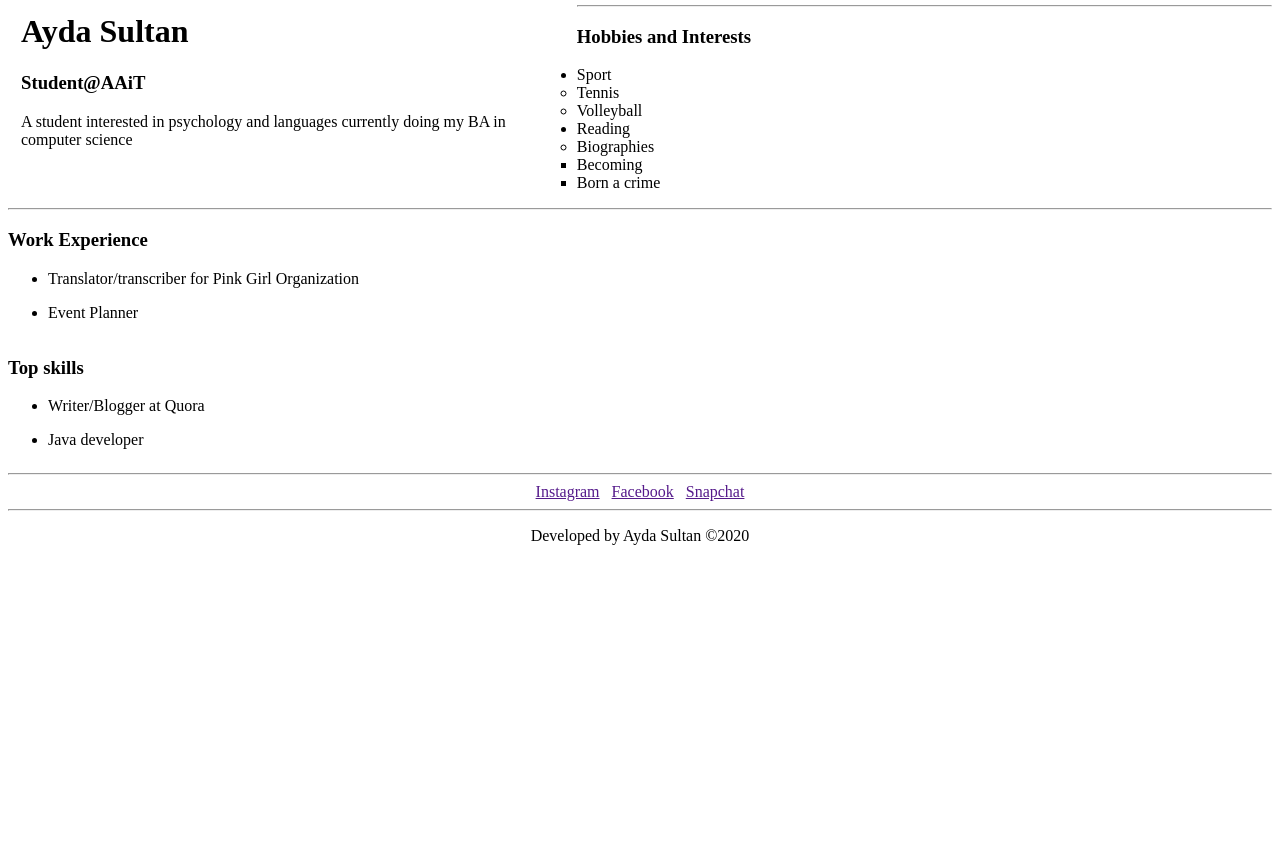
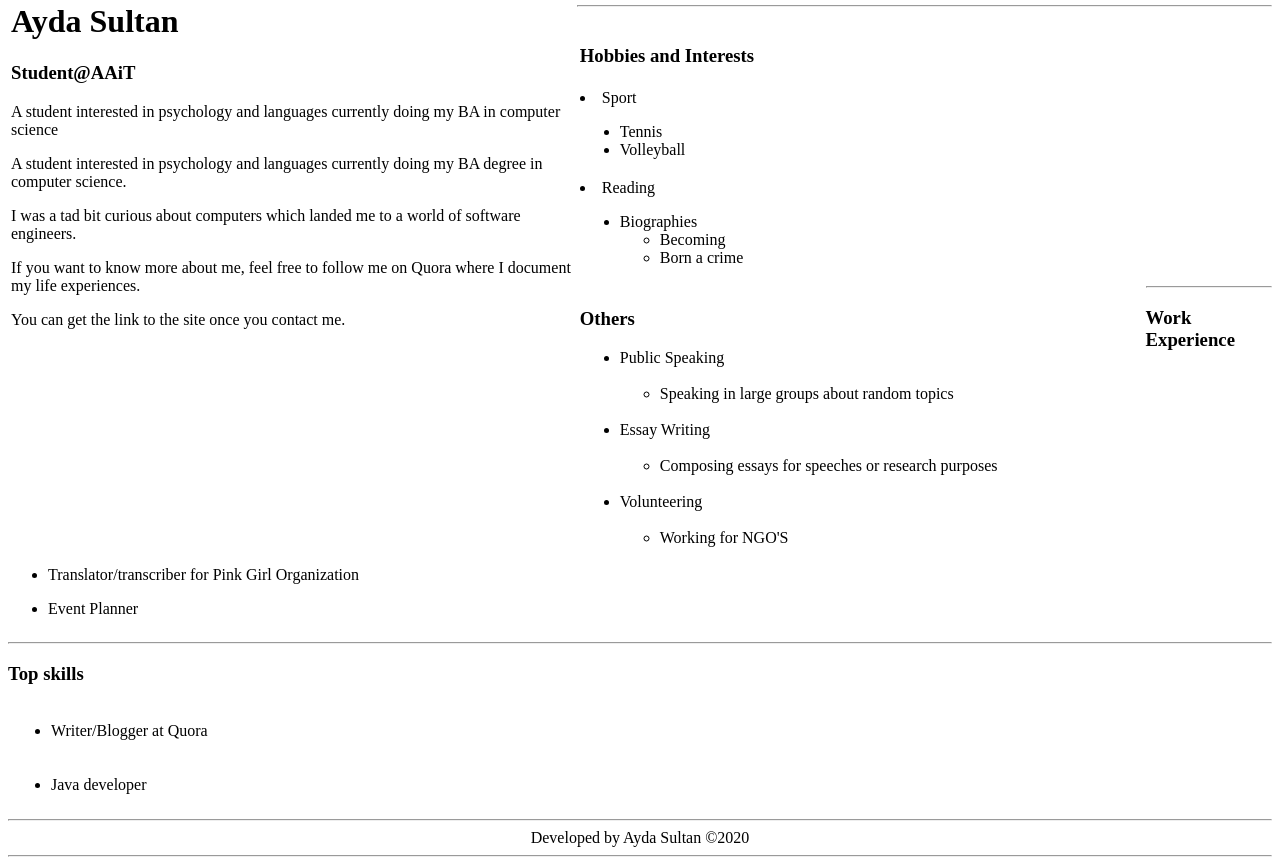
Before and after one commit to Ashosy/Website_practice, a plain HTML site: page index.html in a window 1280 px wide. Shown: the part 72-932 px from the top of the page. Before the commit the page ends 800 px from the top, so only its background shows below. Drawn offline with Linux system fonts and the light colour scheme.

Commit message:
Add files via upload

```diff
--- a/index.html
+++ b/index.html
@@ -18,34 +18,45 @@
 
 
 		<hr>
-		<div>
-		<table cellspacing="12" id="tb1" style="width: 45%;float: left">
+<div>
+
+		<table id="tb1" style="width: 45%;float: left">
 			<tr>
 
 			<td>
 				<h1> Ayda Sultan</h1>
 		<h3>Student@AAiT</h3>
 		<p>A student interested in psychology and languages currently doing my BA in computer science</p>
+		<p>A student interested in psychology and languages currently doing my BA degree in computer science.</p>
+		<p>I was a tad bit curious about computers which landed me to a world of software engineers. </p>
+		<p>If you want to know more about me, feel free to follow me on Quora where I document my life experiences.</p>
+		<p>You can get the link to the site once you contact me.</p>
 
-			</td>
-			<td>
 			</td>
 
 			</tr>
 
 		</table>
 	</div>
-		<div>
-			<table id="tb2" style="width: 55%; float: left">
-		<img src = "C:\assets\1.png" alt = "Profile" width="30%" height="30%">
+	<div>
+				<table id="tb1" style="width: 55%; float: left">
+		<img src = "C:\assets\111.jpg" alt = "Profile" width="30%" height="30%">
 	</table>
+</div>
 		<!-- First step..heading -->
 
 		<hr>
+		<div>
+			<table cellspacing="tb2" id="tb1" style="width: 55%;float: left">
+				<tr>
+					<td>
 		<h3>Hobbies and Interests</h3>
-
+	</td>
+</tr>
 <ul type = "disc">
-	<li>Sport
+<tr>
+	<td>
+	<li>Sport</li>
 		<ul>
 			<li>Tennis</li>
 			<li>Volleyball</li>
@@ -53,8 +64,12 @@
 
 
 	</li>
+</td>
+</tr>
+<tr>
+	<td>
 
-	<li>Reading
+	<li>Reading</li>
 		<ul>
 			<li>Biographies
 				<ul>
@@ -65,8 +80,38 @@
 		</ul>
 
 	</li>
+</td>
+</tr>
 </ul>
+</table>
+</div>
+
+<div>
+				<table id="tb1" style="width: 45%; float:left">
+					<tr>
+						<td>
+		<h3>Others</h3>
+			<ul><li>Public Speaking
+			</li>
+			<br>
+			<ul><li> Speaking in large groups about random topics</li></ul><br>
+					<li>Essay Writing</li>
+					<br>
+					<ul><li>Composing essays for speeches or research purposes</li></ul><br>
+			<li>Volunteering</li>
+			<br>
+			<ul><li>Working for NGO'S</li></ul>
+		</ul>
+	</td>
+</tr>
+
+			</ul>
+
+		</ul>	</table>
+</div>
 <hr>
+
+
 <table>
 	<h3>Work Experience</h3>
 	<tr>
@@ -86,33 +131,39 @@
 	</tr>
 
 	</table>
+	<hr>
 <h3>Top skills</h3>
-<!-- Tables --><table cellspacing="12">
+<!-- Tables -->
+<div><table cellspacing="tb2" id="tb1" style="width: 45%;float: left">
 	<tr>
+		<td>
 		<ul>
 			<li>Writer/Blogger at Quora</li>
 		</ul>
 	</tr>
+</td>
 	<tr>
+		<td>
 		<ul>
 		<li>Java developer</li>
 	</ul>
+</td>
 
 
 	</tr>
 </table>
+</div>
 
-
+<br><br><br><br><br><br>
 <hr>
+	<center>Developed by Ayda Sultan &copy;2020</center>
+	<hr>
 <center>
 <a href = "" target = "_blank">Instagram</a>&nbsp;&nbsp;
 <a href = "" target = "_blank">Facebook</a>&nbsp;&nbsp;
 <a href = "" target = "_blank">Snapchat</a>
 </center>
 
-<hr>
-	<center><p>Developed by Ayda Sultan &copy;2020</p></center>
-
 	</body>
 
 </html>
```
